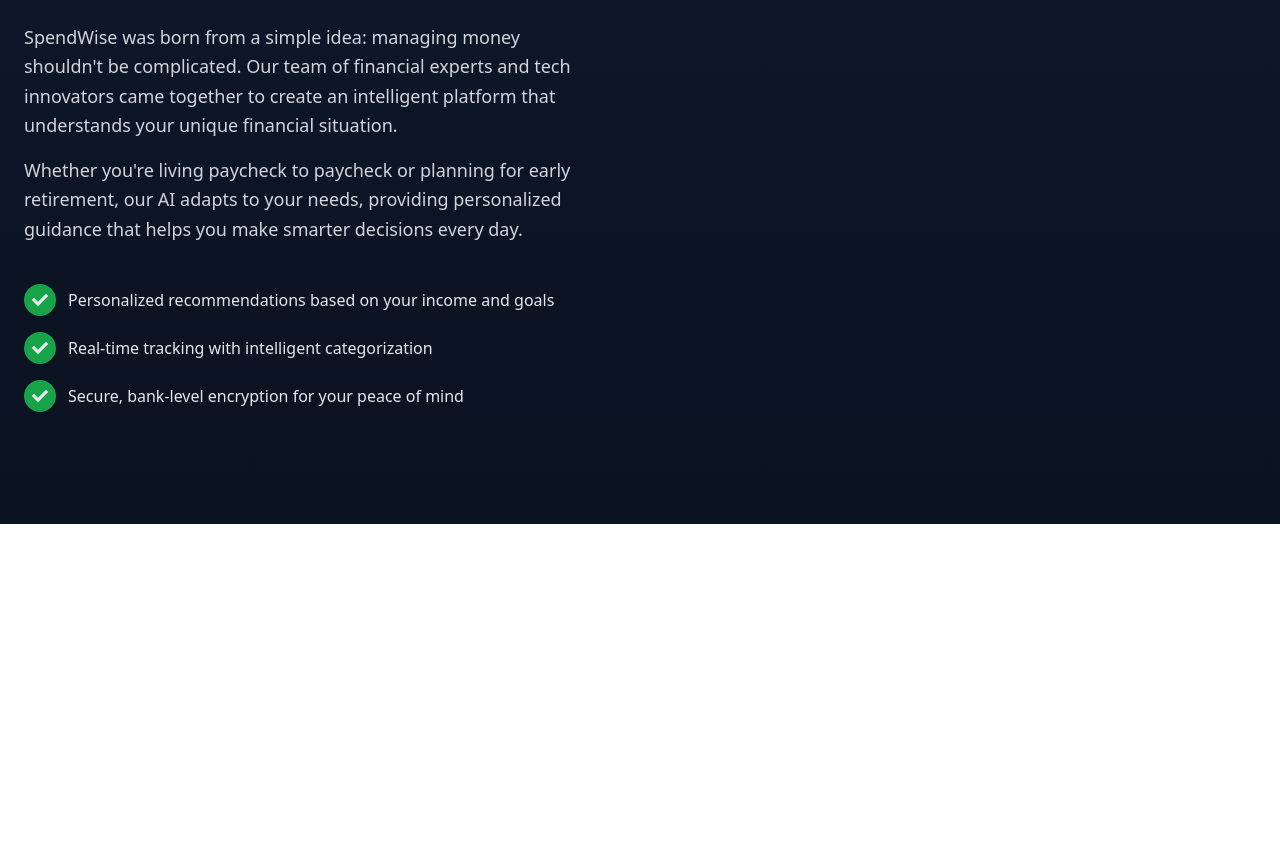
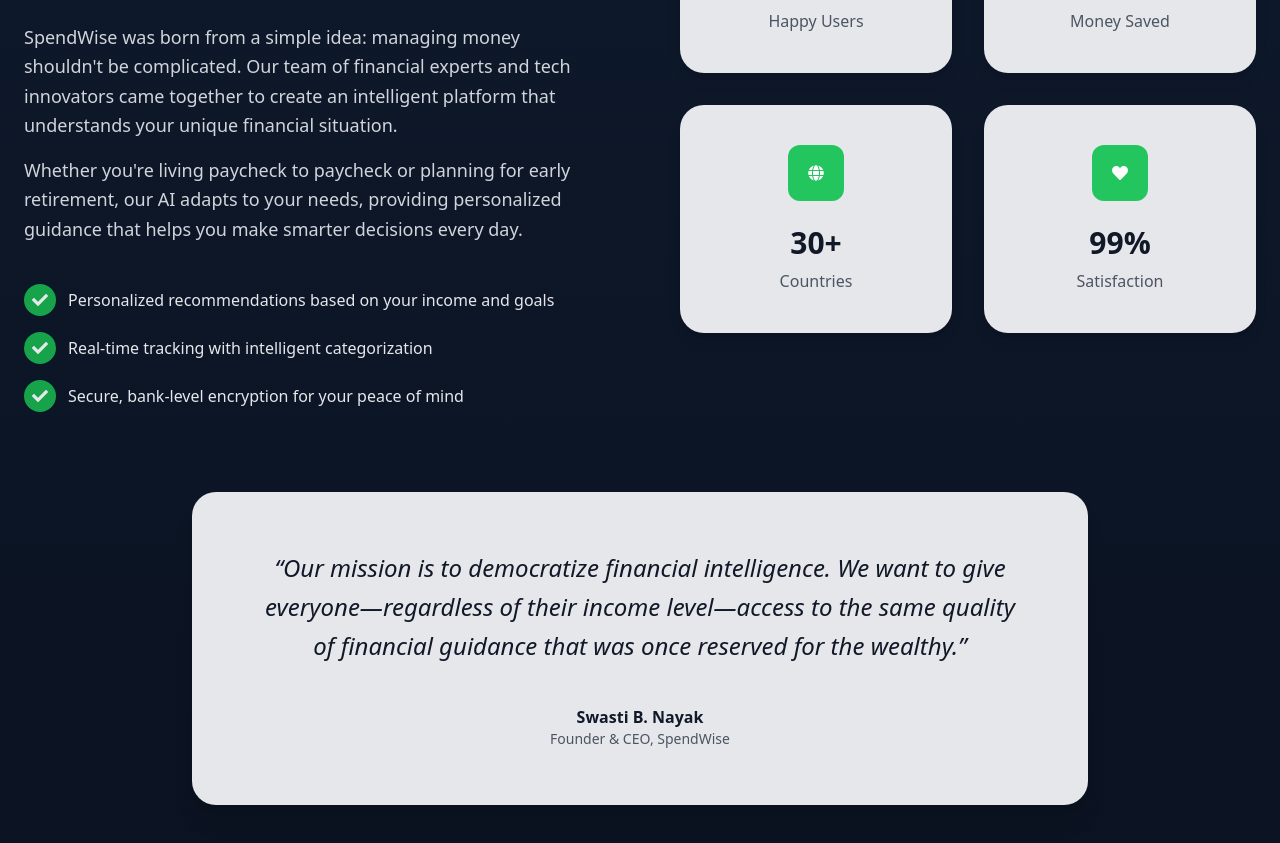
Before and after one commit to Swastibiharinayak/expense_tracker, a React (Vite) app: page /about in a window 1280 px wide. Shown: the part 423-1266 px from the top of the page. Before the commit the page ends 947 px from the top, so only its background shows below. Built offline with nearby package versions, Linux system fonts and the light colour scheme.

Commit message:
feat: improve welcomepage components UI

```diff
--- a/src/components/pages/About.jsx
+++ b/src/components/pages/About.jsx
@@ -1,6 +1,7 @@
 import React from 'react'
-import { FaCheck } from 'react-icons/fa'
+import { FaAward, FaCheck, FaGlobe, FaHeart, FaUsers } from 'react-icons/fa'
 import { FaRightFromBracket } from 'react-icons/fa6'
+import AboutCards from '../utils/AboutCards'
 
 const About = () => {
   return (
@@ -35,27 +36,67 @@
           {/* CHECKLIST */}
           <ul className="mt-10 space-y-4">
             <li className="flex items-center gap-3 text-gray-200">
-              <span className='p-2 rounded-full bg-green-600'><FaCheck/></span>
+              <span className='p-2 rounded-full bg-green-600'><FaCheck /></span>
               Personalized recommendations based on your income and goals
             </li>
             <li className="flex items-center gap-3 text-gray-200">
-              <span className='p-2 rounded-full bg-green-600'><FaCheck/></span>
+              <span className='p-2 rounded-full bg-green-600'><FaCheck /></span>
               Real-time tracking with intelligent categorization
             </li>
             <li className="flex items-center gap-3 text-gray-200">
-              <span className='p-2 rounded-full bg-green-600'><FaCheck/></span>
+              <span className='p-2 rounded-full bg-green-600'><FaCheck /></span>
               Secure, bank-level encryption for your peace of mind
             </li>
           </ul>
         </div>
 
-        {/* RIGHT STATS GRID */}
+        {/* RIGHT CONTENT */}
         <div className="grid grid-cols-2 gap-8">
 
-          {/* Card */}
+          {/* Cards */}
+          <AboutCards
+            icon={<FaUsers />}
+            value="50,000+"
+            label="Happy Users"
+          />
 
+          <AboutCards
+            icon={<FaAward />}
+            value="$2.5M+"
+            label="Money Saved"
+          />
+
+          <AboutCards
+            icon={<FaGlobe />}
+            value="30+"
+            label="Countries"
+          />
+
+          <AboutCards
+            icon={<FaHeart />}
+            value="99%"
+            label="Satisfaction"
+          />
         </div>
 
+      </div>
+
+      {/* CEO Message */}
+      <div className="flex justify-center py-20">
+        <div className="max-w-4xl bg-gray-200 rounded-3xl px-16 py-14 text-center shadow-xl">
+          <p className="text-2xl italic text-gray-900 leading-relaxed">
+            “Our mission is to democratize financial intelligence. We want to give
+            everyone—regardless of their income level—access to the same quality
+            of financial guidance that was once reserved for the wealthy.”
+          </p>
+
+          <div className="mt-10">
+            <p className="font-semibold text-gray-900">Swasti B. Nayak</p>
+            <p className="text-gray-600 text-sm">
+              Founder & CEO, SpendWise
+            </p>
+          </div>
+        </div>
       </div>
     </section>
   )
--- a/src/components/pages/Features.jsx
+++ b/src/components/pages/Features.jsx
@@ -6,7 +6,7 @@
     return (
         <>
             <div className='w-screen px-40 py-20 flex flex-col justify-center items-center'>
-                <span className='rounded-3xl border p-4 text-xl bg-slate-50'>✨ Why Choose SpendWise</span>
+                <span className='rounded-full border p-2 text-xl bg-slate-50'>✨ Why Choose SpendWise</span>
 
                 <h1 className='text-transform: capitalize text-7xl font-semibold text-center'>Everything You Need to <span className='text-teal-500'>Master Your Finances</span></h1>
 
--- a/src/components/pages/Reviews.jsx
+++ b/src/components/pages/Reviews.jsx
@@ -1,10 +1,26 @@
 import React from 'react'
+import { FaStar } from 'react-icons/fa'
 
 const Reviews = () => {
   return (
-    <div>
+    <section className="bg-slate-100 p-28">
+        <div className='flex flex-col items-center justify-center gap-5 px-96 text-center'>
+          <span className=" bg-yellow-100 text-yellow-400 px-4 py-1 rounded-full text-sm flex items-center gap-2">
+            <FaStar />User Reviews
+          </span>
 
-    </div>
+          <h2 className="text-5xl font-bold">
+            Loved by Thousands of {" "}
+            <span className="text-yellow-500">Happy Users</span>
+          </h2>
+
+          <p className="mt-6 text-gray-500 text-lg leading-relaxed">
+            Join our community of financially empowered individuals who have transformed their relationship with money.
+          </p>
+        </div>
+
+
+    </section>
   )
 }
 
--- a/src/components/pages/Welcome.jsx
+++ b/src/components/pages/Welcome.jsx
@@ -3,13 +3,16 @@
 import { FaBullseye, FaPiggyBank } from 'react-icons/fa'
 import { FaArrowTrendUp } from 'react-icons/fa6'
 import About from './About'
+import Reviews from './Reviews'
 
 const Welcome = () => {
   return (
-    <div className='bg-white dark:bg-black text-black dark:text-gray-200'>
-      <div className='w-screen h-screen bg-gradient-to-br from-teal-700 to-teal-300 flex'>
-        <div className="left w-[50%] h-full p-4 flex flex-col justify-around items-start">
-          <span className='rounded-3xl bg-transparent border p-4 text-xl'>✨ Smart financial management</span>
+    <section className='bg-white dark:bg-black text-black dark:text-gray-200'>
+      <div className='w-screen h-screen bg-gradient-to-br from-teal-700 to-teal-300 flex justify-center'>
+
+        {/* Left Side */}
+        <div className="w-[40%] h-full p-4 flex flex-col justify-around items-start">
+          <span className='rounded-full bg-transparent border p-2 text-xl'>✨ Smart financial management</span>
 
           <h1 className='text-transform: capitalize text-7xl font-semibold text-white'>Master your money, <span className='text-teal-500'>Achieve your goals</span></h1>
 
@@ -33,12 +36,11 @@
               <h3>4.9</h3>
               <p>Users rating</p>
             </div>
+          </div>
+        </div>
 
-          </div>
-
-
-        </div>
-        <div className="right w-[50%] h-full relative">
+        {/* Right Side */}
+        <div className="right w-[40%] h-full relative">
           {/* 1st card */}
           <div className=' bg-slate-200 rounded-lg p-4 absolute top-10 right-10 gap-4 animate-bounce'>
             <div className='flex gap-4 h-16'>
@@ -56,7 +58,7 @@
           </div>
 
           {/* 2nd card */}
-          <div className=' bg-slate-200 rounded-lg p-4 absolute bottom-10 left-40 gap-4 animate-bounce'>
+          <div className=' bg-slate-200 rounded-lg p-4 absolute top-60 left-40 gap-4 animate-bounce'>
             <div className='flex gap-4 h-16'>
               <div className='p-3 bg-green-300 rounded-xl h-12 w-12'>
                 <FaBullseye className="text-2xl text-green-500" />
@@ -89,26 +91,14 @@
         </div>
       </div>
 
-      {/* <div id="home" className='w-screen h-screen bg-yellow-400'>
-        <h1>Home</h1>
-        <h1>Preview</h1>
-        <h1>Features</h1>
-        <h1>How it works</h1>
-      </div> */}
+
       <Features />
 
-      {/* <div id="about" className='w-screen h-screen bg-pink-400'>
-        <h1>About</h1>
-        <h1>How its different</h1>
-        <h1>Vision</h1>
-        <h1>About Me</h1>
-      </div> */}
-      <About/>
 
-      <div id="contact" className='w-screen h-screen bg-teal-400'>
-        <h1>Contact Info</h1>
-      </div>
-    </div>
+      <About />
+
+      <Reviews />
+    </section>
   )
 }
 
--- /dev/null
+++ b/src/components/utils/AboutCards.jsx
@@ -0,0 +1,14 @@
+const AboutCards = ({ icon, value, label }) => {
+    return (
+        <div className="bg-gray-200 rounded-3xl p-10 text-center shadow-lg hover:-translate-y-2 transition-transform duration-300">
+            <div className="mx-auto w-14 h-14 flex items-center justify-center rounded-xl bg-green-500 text-white mb-6">
+                {icon}
+            </div>
+
+            <h3 className="text-3xl font-bold text-gray-900">{value}</h3>
+            <p className="text-gray-600 mt-2">{label}</p>
+        </div>
+    )
+}
+
+export default AboutCards
```
